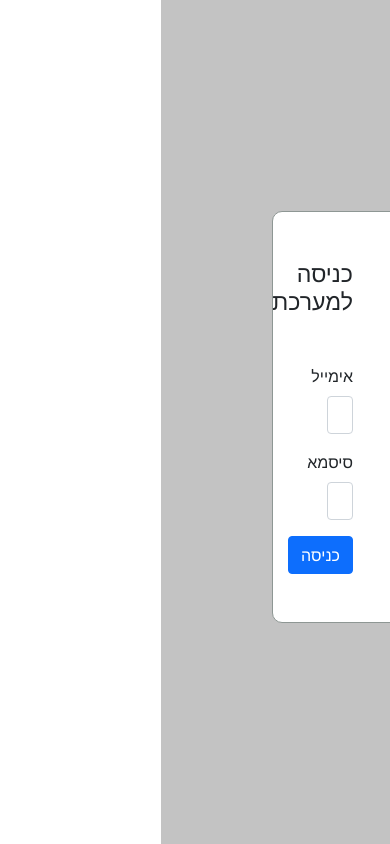
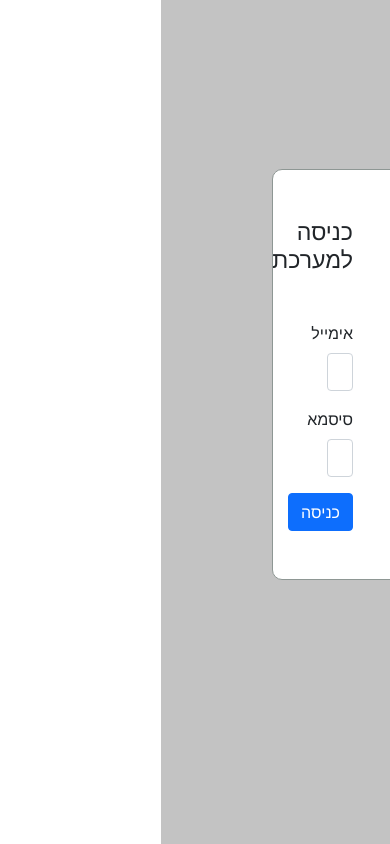
Before and after one commit to YosiMoskovitz/rinet-links, a React (Create React App) app: page /login in a window 390 px wide. Built offline with nearby package versions, Linux system fonts and the light colour scheme; no server answers.

Commit message:
login css responsive

```diff
--- a/src/Components/LoginForm/LoginForm.module.css
+++ b/src/Components/LoginForm/LoginForm.module.css
@@ -16,7 +16,7 @@
 
 @media screen and (max-width:1280px) {
     .main {
-        margin: 25vh 30vw;
+        margin: 20vh 30vw;
         padding: 3rem 5rem;
     }
 }
```
